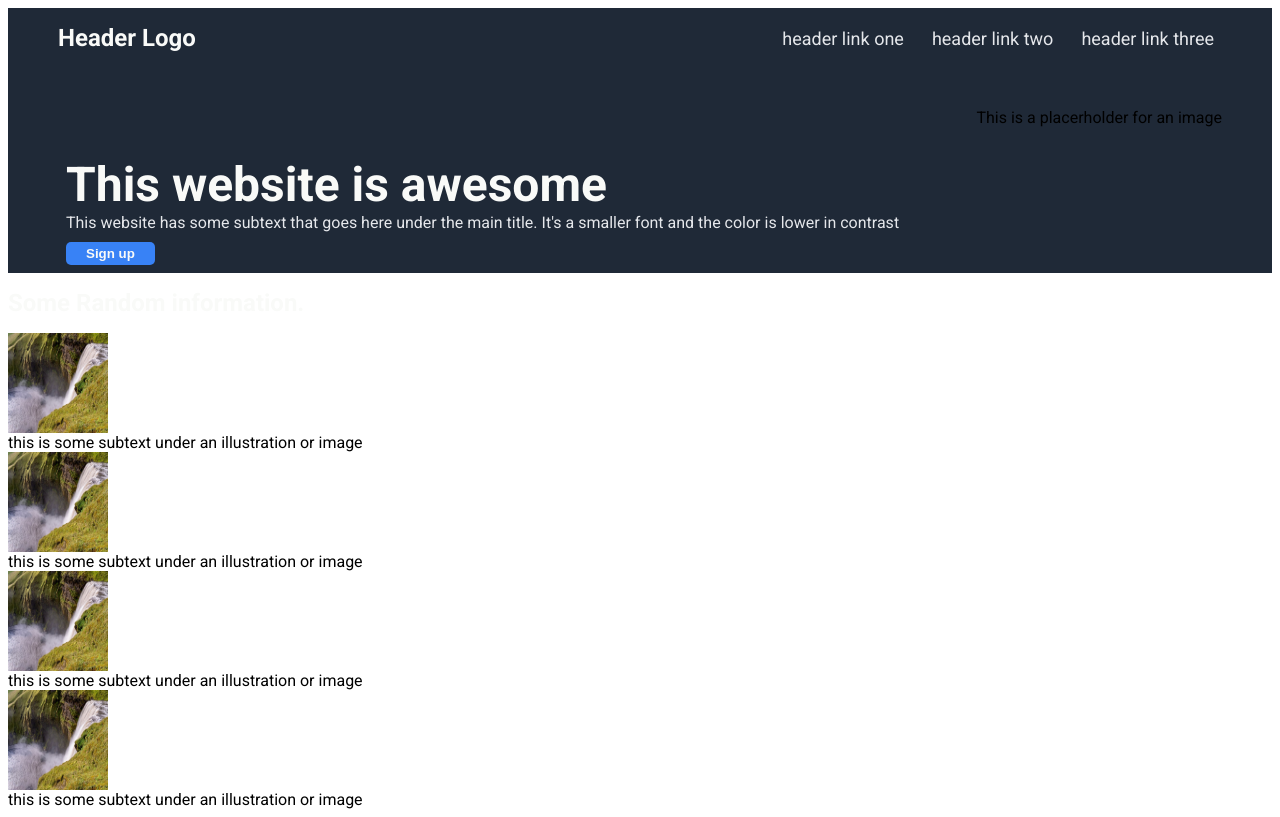
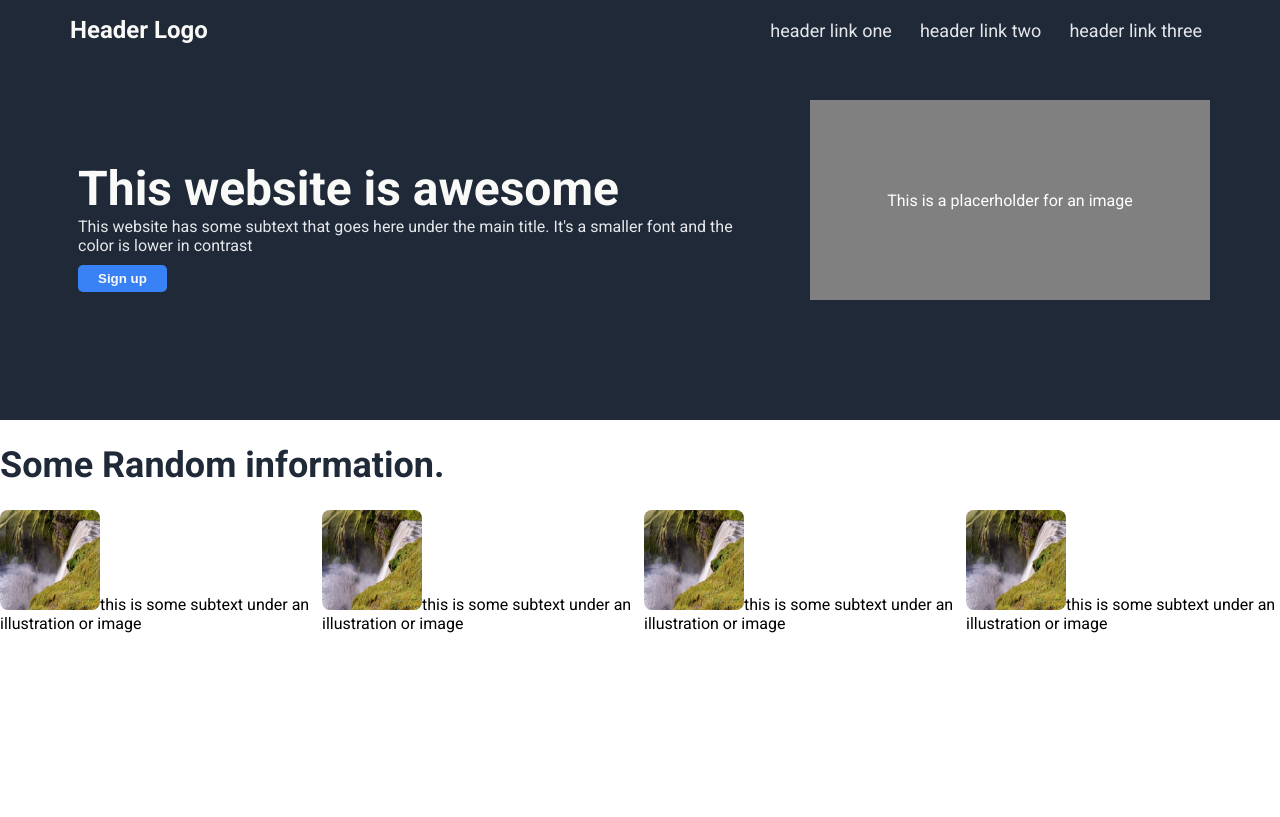
Before and after one commit to AlvaroJBurgos/landing-page, a plain HTML site: page resources/landing-page.html in a window 1280 px wide. Drawn offline with Linux system fonts and the light colour scheme.

Commit message:
Align hero section, picture, and turn picture into a placeholder

```diff
--- a/resources/css/style.css
+++ b/resources/css/style.css
@@ -3,28 +3,36 @@
 
 body {
     font-family: Roboto, sans-serif;
-    /* color: white; */
-    box-sizing: border-box;
-
+    margin: 0px;
+    padding: 0px;
 }
 
 .first-section {
     background-color: #1F2937;
-    padding-left: 50px;
-    padding-right: 50px;
+    padding-left: 70px;
+    padding-right: 70px;
 }
 
 .header {
     display: flex;
     justify-content: space-between;
     align-items: center;
+    flex-grow: 0;
 }
 
 .first-section .content {
     display: flex;
     justify-content: space-between;
+    align-items: flex-end;
     gap: 30px;
-    margin-top: 40px;
+    padding-top: 40px;
+    padding-bottom: 120px;
+}
+
+.second-section h1 {
+    color: #1F2937;
+    font-size: 36px;
+    font-weight: 900;
 }
 
 h1 {
@@ -57,16 +65,40 @@ a {
     font-size: 18px;
 }
 
-img {
+/* img {
     display: flex;
     flex: auto;
+} */
+
+.image {
+    background-color: grey;
+    display: flex;
+    flex: none;
+    justify-content: center;
+    align-items: center;
+    /* justify-content: center; */
+    /* padding: 30px; */
+    height: 200px;
+    width: 400px;
+    color: white;
+}
+
+.information img {
+    border-radius: 8px;
+    border: 8px blue;
 }
 
 button {
     background-color: #3882F6;
-    padding: 4px 20px;
+    padding: 6px 20px;
     border-radius: 5px;
     border-style: none;
     margin-top: 10px;
     font-weight: 600;
 }
+.information {
+    display: flex;
+    gap: 8px;
+    justify-content: center;
+    align-content: center;
+}
```
